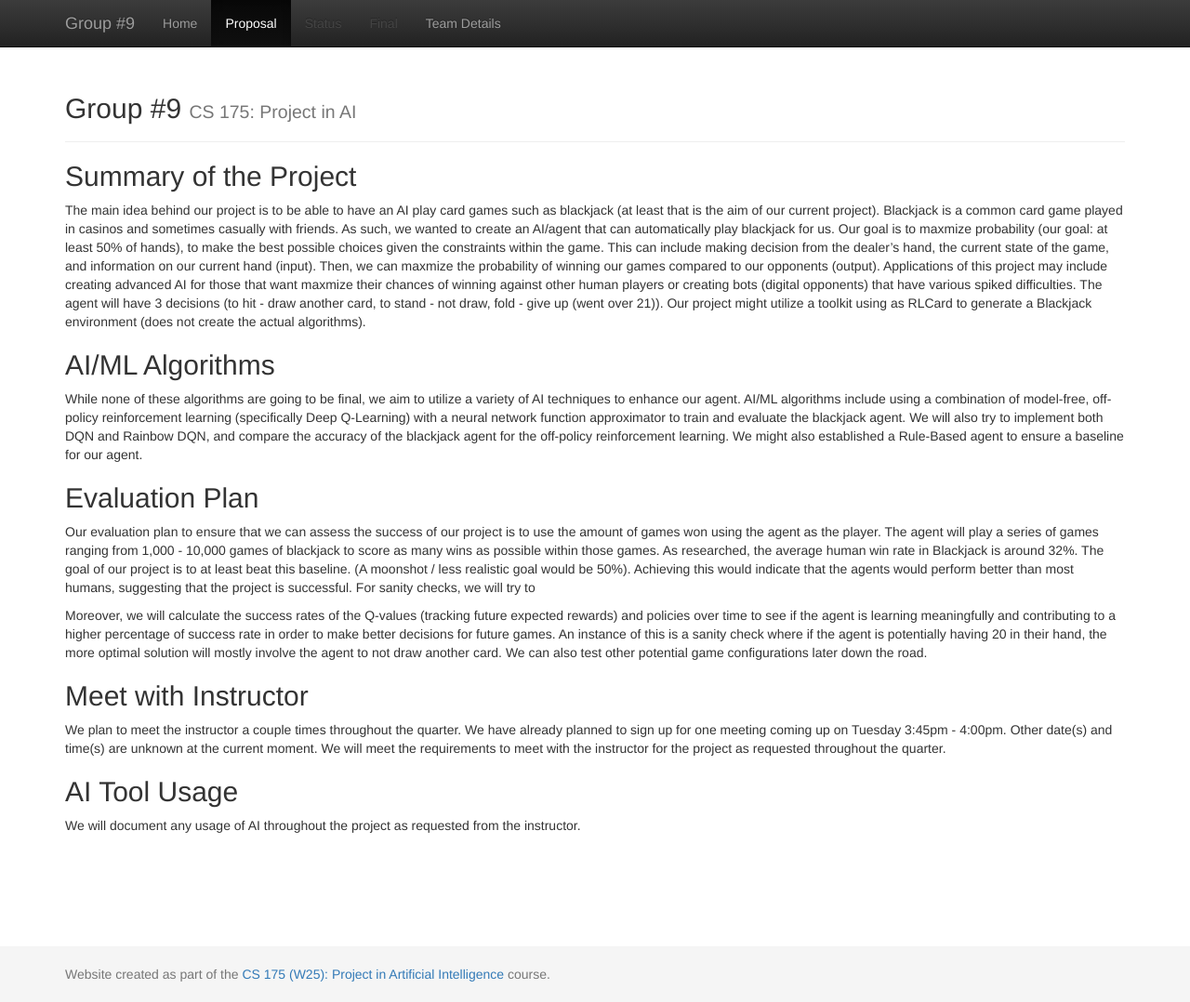
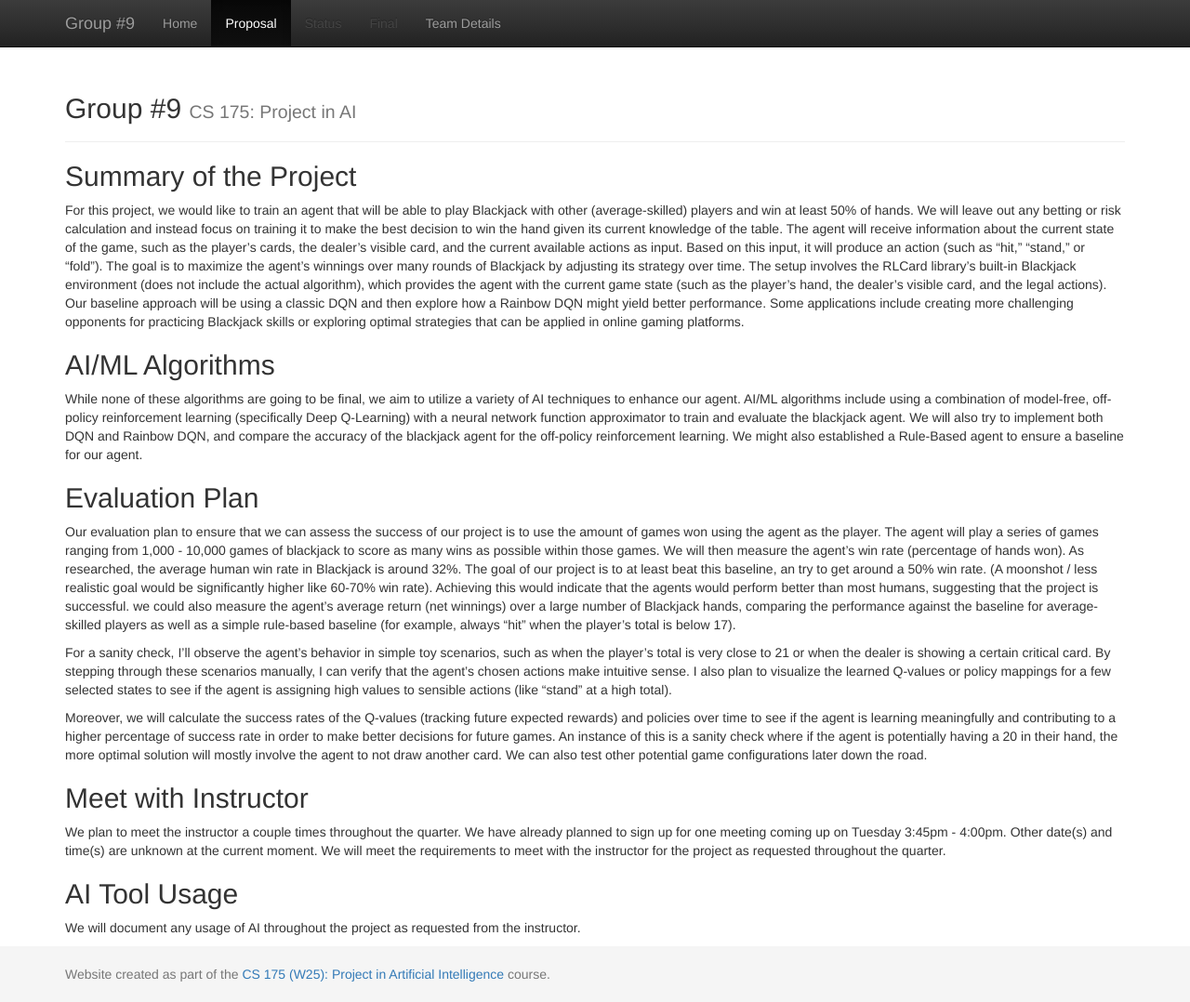
Before and after one commit to whygukin/Group-9, a Jekyll site: the page built from docs/proposal.md, in a window 1280 px wide and 1078 px high. Shown: the whole window at 93% size. Built offline with Jekyll 4.4.1, drawn with Linux system fonts in a browser that asks for light colours.

Commit message:
Update proposal.md

```diff
--- a/docs/proposal.md
+++ b/docs/proposal.md
@@ -4,24 +4,21 @@ title: Proposal
 ---
 
 ## Summary of the Project
-
-The main idea behind our project is to be able to have an AI play card games such as blackjack (at least that is the aim of our current project).
-Blackjack is a common card game played in casinos and sometimes casually with friends. As such, we wanted to create an AI/agent that can automatically play blackjack for us.
-Our goal is to maxmize probability (our goal: at least 50% of hands), to make the best possible choices given the constraints within the game. This can include making decision from the dealer's hand, the current state of the game, and information on our current hand (input). Then, we can maxmize the probability of winning our games compared to our opponents (output). Applications of this project may include creating advanced AI for those that want maxmize their chances of winning against other human players or creating bots (digital opponents) that have various spiked difficulties. The agent will have 3 decisions (to hit - draw another card, to stand - not draw, fold - give up (went over 21)). Our project might utilize a toolkit using as RLCard to generate a Blackjack environment (does not create the actual algorithms).
+For this project, we would like to train an agent that will be able to play Blackjack with other (average-skilled) players and win at least 50% of hands. We will leave out any betting or risk calculation and instead focus on training it to make the best decision to win the hand given its current knowledge of the table. The agent will receive information about the current state of the game, such as the player’s cards, the dealer’s visible card, and the current available actions as input. Based on this input, it will produce an action (such as “hit,” “stand,” or “fold”). The goal is to maximize the agent’s winnings over many rounds of Blackjack by adjusting its strategy over time.  The setup involves the RLCard library’s built-in Blackjack environment (does not include the actual algorithm), which provides the agent with the current game state (such as the player’s hand, the dealer’s visible card, and the legal actions). Our baseline approach will be using a classic DQN and then explore how a Rainbow DQN might yield better performance. Some applications include creating more challenging opponents for practicing Blackjack skills or exploring optimal strategies that can be applied in online gaming platforms.
 
 ## AI/ML Algorithms
-
 While none of these algorithms are going to be final, we aim to utilize a variety of AI techniques to enhance our agent. AI/ML algorithms include using a combination of model-free, off-policy reinforcement learning (specifically Deep Q-Learning) with a neural network function approximator to train and evaluate the blackjack agent. We will also try to implement both DQN and Rainbow DQN, and compare the accuracy of the blackjack agent for the off-policy reinforcement learning. We might also established a Rule-Based agent to ensure a baseline for our agent.
 
 ## Evaluation Plan
 
-Our evaluation plan to ensure that we can assess the success of our project is to use the amount of games won using the agent as the player. The agent will play a series of games ranging from 1,000 - 10,000 games of blackjack to score as many wins as possible within those games. As researched, the average human win rate in Blackjack is around 32%. The goal of our project is to at least beat this baseline. (A moonshot / less realistic goal would be 50%). Achieving this would indicate that the agents would perform better than most humans, suggesting that the project is successful. For sanity checks, we will try to
+Our evaluation plan to ensure that we can assess the success of our project is to use the amount of games won using the agent as the player. The agent will play a series of games ranging from 1,000 - 10,000 games of blackjack to score as many wins as possible within those games. We will then measure the agent's win rate (percentage of hands won). As researched, the average human win rate in Blackjack is around 32%. The goal of our project is to at least beat this baseline, an try to get around a 50% win rate. (A moonshot / less realistic goal would be significantly higher like 60-70% win rate). Achieving this would indicate that the agents would perform better than most humans, suggesting that the project is successful. we could also measure the agent's average return (net winnings) over a large number of Blackjack hands, comparing the performance against the baseline for average-skilled players as well as a simple rule-based baseline (for example, always “hit” when the player’s total is below 17).
 
-Moreover, we will calculate the success rates of the Q-values (tracking future expected rewards) and policies over time to see if the agent is learning meaningfully and contributing to a higher percentage of success rate in order to make better decisions for future games. An instance of this is a sanity check where if the agent is potentially having 20 in their hand, the more optimal solution will mostly involve the agent to not draw another card. We can also test other potential game configurations later down the road.
+For a sanity check, I’ll observe the agent’s behavior in simple toy scenarios, such as when the player’s total is very close to 21 or when the dealer is showing a certain critical card. By stepping through these scenarios manually, I can verify that the agent’s chosen actions make intuitive sense. I also plan to visualize the learned Q-values or policy mappings for a few selected states to see if the agent is assigning high values to sensible actions (like “stand” at a high total).
+
+Moreover, we will calculate the success rates of the Q-values (tracking future expected rewards) and policies over time to see if the agent is learning meaningfully and contributing to a higher percentage of success rate in order to make better decisions for future games. An instance of this is a sanity check where if the agent is potentially having a 20 in their hand, the more optimal solution will mostly involve the agent to not draw another card. We can also test other potential game configurations later down the road.
 
 ## Meet with Instructor
-We plan to meet the instructor a couple times throughout the quarter. We have already planned to sign up for one meeting coming up on Tuesday 3:45pm - 4:00pm. Other date(s) and time(s) are unknown at the current moment.
-We will meet the requirements to meet with the instructor for the project as requested throughout the quarter.
+We plan to meet the instructor a couple times throughout the quarter. We have already planned to sign up for one meeting coming up on Tuesday 3:45pm - 4:00pm. Other date(s) and time(s) are unknown at the current moment. We will meet the requirements to meet with the instructor for the project as requested throughout the quarter.
 
 ## AI Tool Usage
 We will document any usage of AI throughout the project as requested from the instructor.
```
